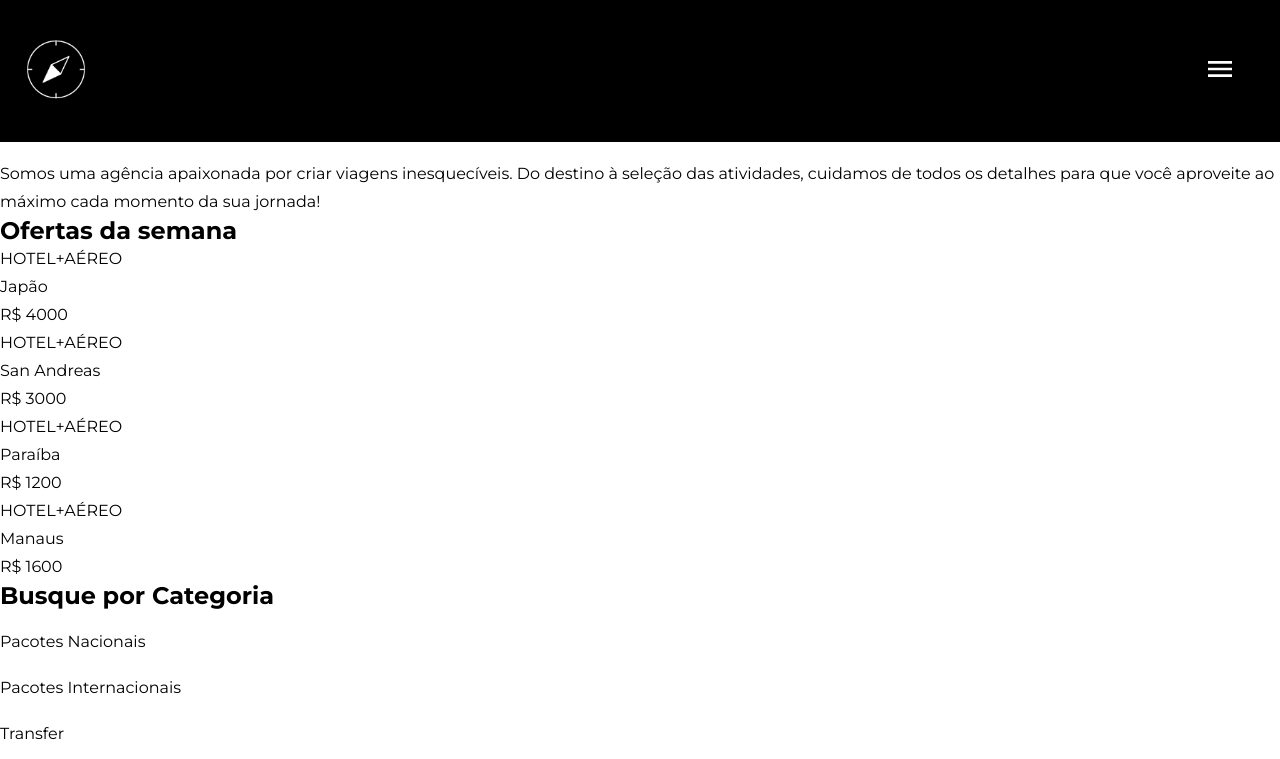
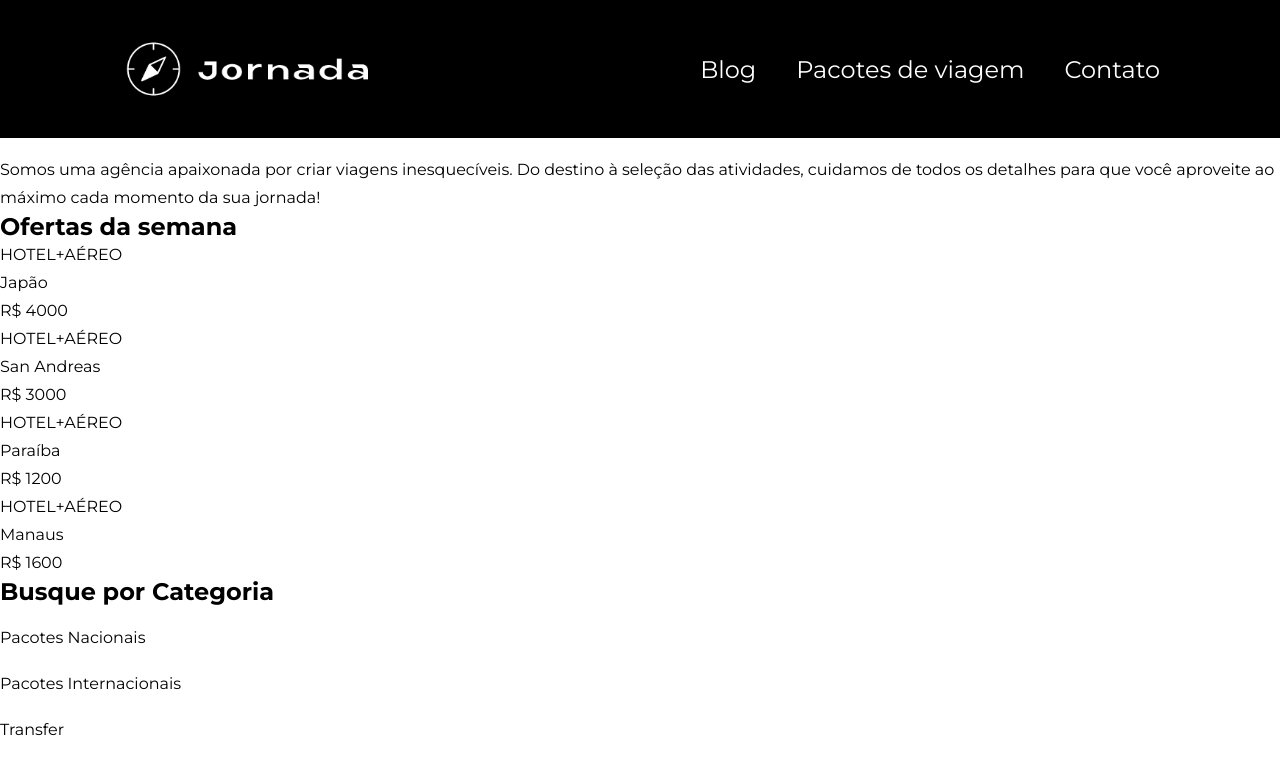
Before and after one commit to agnercarvalho/jornada-viagens, a plain HTML site: page index.html in a window 1280 px wide. Shown: the top 759 px of the page. Drawn offline with Linux system fonts and the light colour scheme.

Commit message:
Finalização da estilização do header

```diff
--- a/css/header.css
+++ b/css/header.css
@@ -11,6 +11,7 @@ header a {
   color: var(--color-white);
   text-decoration: none;
   font-family: var(--main-font-family);
+  font-size: 1rem;
 }
 header a:hover {
   text-decoration: underline;
@@ -19,9 +20,12 @@ header a:hover {
 .home-link {
   display: inline-block;
 }
-.home-link img {
+.logo-mobile {
   width: 64px;
   height: 64px;
+}
+.logo-desktop {
+  display: none;
 }
 .menu-link {
   padding: 16px 24px;
@@ -48,3 +52,34 @@ nav ul {
   flex-direction: column;
   gap: 16px;
 }
+
+@media screen and (min-width: 1020px) {
+  header {
+    padding: 37px 120px;
+  }
+  .menu-link {
+    display: none;
+  }
+  header nav {
+    display: block;
+    position: static;
+    padding: 0;
+  }
+  nav ul {
+    flex-direction: row;
+    gap: 40px;
+  }
+  header a {
+    font-size: 1.5rem;
+  }
+  header a:hover {
+    color: var(--primary-color);
+  }
+  .logo-mobile {
+    display: none;
+  }
+  .logo-desktop {
+    display: block;
+    height: 64px;
+  }
+}
--- a/index.html
+++ b/index.html
@@ -15,9 +15,15 @@
     <header>
       <a class="home-link">
         <img
+          class="logo-mobile"
           src="./img/Header e rodapés/Símbolo_white.png"
           alt=""
           title="Voltar para a página inicial"
+        />
+        <img
+          class="logo-desktop"
+          src="./img/Header e rodapés/Logo-branco.png"
+          alt="Logotipo do Jornada Viagens"
         />
       </a>
       <div>
```
